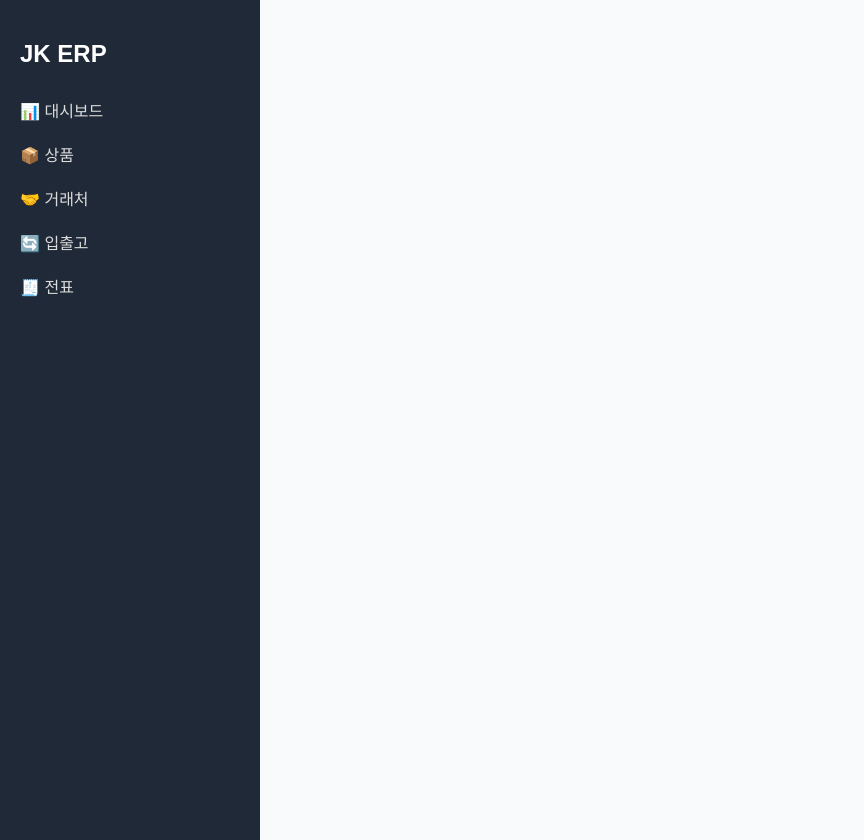
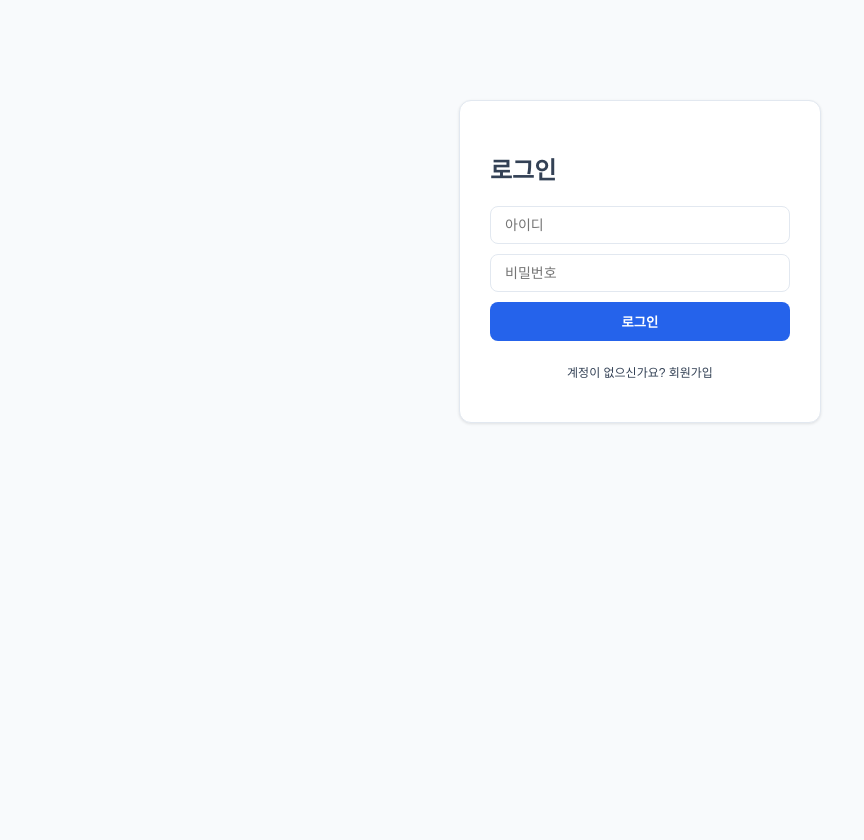
Before and after one commit to gPdnjs2020/JK_Networks_Solution_ERP, a React (Create React App) app: page /login in a window 1280 px wide. Shown: the whole page, without its empty margins (0-864 px from the left). After the commit the page ends 800 px from the top, so only its background shows below. Built offline with nearby package versions, Linux system fonts and the light colour scheme.

Commit message:
create login

```diff
--- a/src/App.js
+++ b/src/App.js
@@ -1,5 +1,10 @@
-import { BrowserRouter, Routes, Route } from "react-router-dom";
+import { BrowserRouter, Routes, Route, Navigate } from "react-router-dom"; // 1. Navigate 추가
 import MainLayout from "./layouts/MainLayout";
+import useAuth from "./hooks/useAuth";
+
+// 2. 중요: AuthPage는 API 폴더가 아니라 화면을 그린 pages 폴더에서 가져와야 합니다.
+// (만약 LoginPage.js로 만드셨다면 경로를 그에 맞게 수정하세요)
+import LoginPage from "./pages/LoginPage";
 
 import Dashboard from "./pages/Dashboard";
 import Products from "./pages/Products";
@@ -8,8 +13,21 @@ import Transactions from "./pages/Transactions";
 import Vouchers from "./pages/Vouchers";
 
 function App() {
+  // 3. useAuth()에서 isLoggedIn을 꺼내와야 아래에서 쓸 수 있습니다.
+  const { isLoggedIn } = useAuth();
+
   return (
     <BrowserRouter>
+      <Routes>
+        {/* 로그인 페이지: 로그인 된 상태면 홈으로, 아니면 AuthPage로 */}
+        <Route
+          path="/login"
+          element={isLoggedIn ? <Navigate to="/" /> : <LoginPage />}
+        />
+
+        {/* 로그인해야만 볼 수 있는 ERP 영역 */}
+        <Route path="/*" element={
+          isLoggedIn ? (
             <MainLayout>
               <Routes>
                 <Route path="/" element={<Dashboard />} />
@@ -19,6 +37,11 @@ function App() {
                 <Route path="/vouchers" element={<Vouchers />} />
               </Routes>
             </MainLayout>
+          ) : (
+            <Navigate to="/login" />
+          )
+        } />
+      </Routes>
     </BrowserRouter>
   );
 }
--- a/src/api/auth.js
+++ b/src/api/auth.js
@@ -2,12 +2,14 @@ import axios from "axios";
 
 const API = "http://localhost:5000";
 
-// 로그인
+// 로그인 API 호출
 export const login = async (username, password) => {
-  const res = await axios.post(`${API}/login`, {
-    username,
-    password,
-  });
-
+  const res = await axios.post(`${API}/login`, { username, password });
   return res.data;
 };
+
+// 회원가입 API 호출 (추가됨!)
+export const register = async (username, password, name) => {
+  const res = await axios.post(`${API}/register`, { username, password, name });
+  return res.data;
+};
--- /dev/null
+++ b/src/hooks/useAuth.js
@@ -0,0 +1,21 @@
+import { useState } from "react";
+
+export default function useAuth() {
+  const [user, setUser] = useState(() => {
+    const saved = localStorage.getItem("user");
+    return saved ? JSON.parse(saved) : null;
+  });
+
+  const loginUser = (userData) => {
+    localStorage.setItem("user", JSON.stringify(userData));
+    setUser(userData);
+  };
+
+  const logout = () => {
+    localStorage.removeItem("user");
+    setUser(null);
+    window.location.href = "/login"; // 로그아웃 시 로그인 페이지로 이동
+  };
+
+  return { user, loginUser, logout, isLoggedIn: !!user };
+}
--- a/src/layouts/Sidebar.js
+++ b/src/layouts/Sidebar.js
@@ -1,16 +1,45 @@
 import { Link } from "react-router-dom";
+import useAuth from "../hooks/useAuth"; // LoginPage 대신 useAuth를 불러옵니다.
 
 export default function Sidebar() {
+  // useAuth 훅을 사용하여 현재 로그인된 유저 정보와 로그아웃 함수를 가져옵니다.
+  const { user, logout } = useAuth();
+
   return (
     <div style={sidebar}>
-      <h2 style={{ color: "white" }}>JK ERP</h2>
+      <div style={{ color: 'white', marginBottom: '30px', borderBottom: '1px solid #374151', paddingBottom: '20px' }}>
+        <small style={{ color: '#9ca3af' }}>관리자 시스템</small>
+        <div style={{ fontSize: '18px', fontWeight: 'bold', margin: '5px 0' }}>
+          {user ? `${user.name}님` : "로그인 필요"}
+        </div>
+        {user && (
+          <button
+            onClick={logout}
+            className="btn"
+            style={{
+              fontSize: '11px',
+              marginTop: '5px',
+              background: '#374151',
+              color: 'white',
+              border: 'none',
+              padding: '4px 8px',
+              borderRadius: '4px',
+              cursor: 'pointer'
+            }}
+          >
+            로그아웃
+          </button>
+        )}
+      </div>
+
+      <h2 style={{ color: "white", marginBottom: '20px' }}>JK ERP</h2>
 
       <nav>
         <Link to="/" style={link}>📊 대시보드</Link>
-        <Link to="/products" style={link}>📦 상품</Link>
-        <Link to="/partners" style={link}>🤝 거래처</Link>
-        <Link to="/transactions" style={link}>🔄 입출고</Link>
-        <Link to="/vouchers" style={link}>🧾 전표</Link>
+        <Link to="/products" style={link}>📦 상품 관리</Link>
+        <Link to="/partners" style={link}>🤝 거래처 관리</Link>
+        <Link to="/transactions" style={link}>🔄 입출고 관리</Link>
+        <Link to="/vouchers" style={link}>🧾 전표 내역</Link>
       </nav>
     </div>
   );
@@ -21,11 +50,14 @@ const sidebar = {
   background: "#1f2937",
   height: "100vh",
   padding: "20px",
+  position: "sticky",
+  top: 0
 };
 
 const link = {
   display: "block",
   color: "#ddd",
-  padding: "10px 0",
+  padding: "12px 0",
   textDecoration: "none",
+  fontSize: "15px"
 };
--- /dev/null
+++ b/src/pages/LoginPage.js
@@ -0,0 +1,50 @@
+import React, { useState } from "react";
+import { login, register } from "../api/auth"; // 아까 만든 함수들 불러오기
+import useAuth from "../hooks/useAuth";
+
+export default function LoginPage() {
+  const [isRegister, setIsRegister] = useState(false); // 로그인/회원가입 모드 전환
+  const [formData, setFormData] = useState({ username: "", password: "", name: "" });
+  const { loginUser } = useAuth();
+
+  const handleAction = async () => {
+    try {
+      if (isRegister) {
+        await register(formData.username, formData.password, formData.name);
+        alert("회원가입 성공! 이제 로그인하세요.");
+        setIsRegister(false);
+      } else {
+        const data = await login(formData.username, formData.password);
+        loginUser(data); // 로컬스토리지에 저장
+        window.location.href = "/"; // 메인으로 이동
+      }
+    } catch (e) {
+      alert(e.response?.data?.error || "오류가 발생했습니다.");
+    }
+  };
+
+  return (
+    <div className="card" style={{ width: '300px', margin: '100px auto', padding: '30px' }}>
+      <h2 className="title">{isRegister ? "회원가입" : "로그인"}</h2>
+      <div style={{ display: 'flex', flexDirection: 'column', gap: '10px' }}>
+        {isRegister && (
+          <input className="input" placeholder="이름"
+            onChange={e => setFormData({...formData, name: e.target.value})} />
+        )}
+        <input className="input" placeholder="아이디"
+          onChange={e => setFormData({...formData, username: e.target.value})} />
+        <input className="input" type="password" placeholder="비밀번호"
+          onChange={e => setFormData({...formData, password: e.target.value})} />
+
+        <button className="btn btn-primary" onClick={handleAction}>
+          {isRegister ? "가입하기" : "로그인"}
+        </button>
+
+        <p style={{ fontSize: '12px', cursor: 'pointer', textAlign: 'center' }}
+           onClick={() => setIsRegister(!isRegister)}>
+          {isRegister ? "이미 계정이 있나요? 로그인" : "계정이 없으신가요? 회원가입"}
+        </p>
+      </div>
+    </div>
+  );
+}
```
Also changed, not shown: 2 other files (tests, documents, lock files or other folders). Lines whose indentation alone changed are shown as unchanged.
